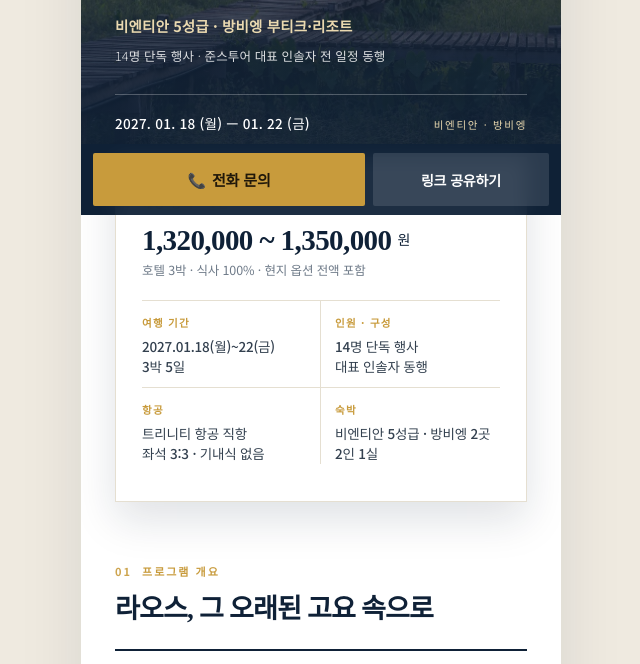
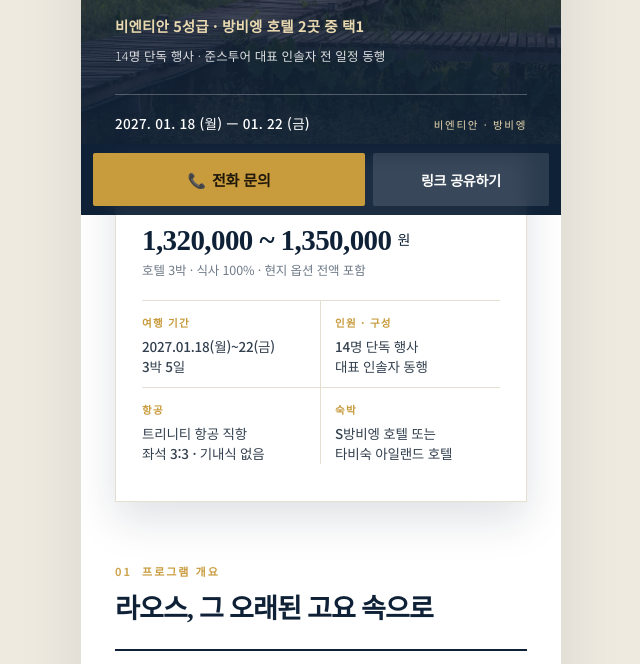
Before and after one commit to dandy914-collab/JUNS-TOUT-, a plain HTML site: page laos-2027-01/index.html in a window 1280 px wide. Shown: the part 585-1249 px from the top of the page, without its empty margins (319-959 px from the left). Drawn offline with Linux system fonts and the light colour scheme.

Commit message:
방비엥 숙박을 'S방비엥 호텔 또는 타비숙 아일랜드 호텔' 택1 조건으로 명확화 (두 곳 모두 투숙 오해 방지)

```diff
--- a/laos-2027-01/index.html
+++ b/laos-2027-01/index.html
@@ -256,7 +256,7 @@ figure{margin:0}
       <div class="hero-kicker"><span class="bar"></span><span>프라이빗 여행 · 2027 겨울</span></div>
       <h1>라오스</h1>
       <p class="hero-sub">비엔티안 · 방비엥</p>
-      <p class="hero-copy">비엔티안 5성급 · 방비엥 부티크·리조트</p>
+      <p class="hero-copy">비엔티안 5성급 · 방비엥 호텔 2곳 중 택1</p>
       <p class="hero-copy2">14명 단독 행사 · 준스투어 대표 인솔자 전 일정 동행</p>
       <div class="hero-foot">
         <span class="date">2027. 01. 18 (월) — 01. 22 (금)</span>
@@ -274,7 +274,7 @@ figure{margin:0}
       <div><dt>여행 기간</dt><dd>2027.01.18(월)~22(금)<br>3박 5일</dd></div>
       <div><dt>인원 · 구성</dt><dd>14명 단독 행사<br>대표 인솔자 동행</dd></div>
       <div><dt>항공</dt><dd>트리니티 항공 직항<br>좌석 3:3 · 기내식 없음</dd></div>
-      <div><dt>숙박</dt><dd>비엔티안 5성급 · 방비엥 2곳<br>2인 1실</dd></div>
+      <div><dt>숙박</dt><dd>S방비엥 호텔 또는<br>타비숙 아일랜드 호텔</dd></div>
     </dl>
   </div>
 
@@ -295,7 +295,7 @@ figure{margin:0}
       <div><dt>여행 기간</dt><dd>2027. 01. 18(월) ~ 01. 22(금)<span class="sub">3박 5일</span></dd></div>
       <div><dt>인원 · 구성</dt><dd>14명 단독 행사<span class="sub">준스투어 대표 인솔자 전 일정 동행</span></dd></div>
       <div><dt>항공</dt><dd>트리니티 항공(구 티웨이항공) 직항<span class="sub">좌석 배열 3:3 · 기내식 없음</span></dd></div>
-      <div><dt>숙박</dt><dd>비엔티안 5성급 · 방비엥 부티크·리조트<span class="sub">2인 1실 · 3박</span></dd></div>
+      <div><dt>숙박</dt><dd>비엔티안 유은호텔(5성급) · 방비엥은 S방비엥 호텔 또는 타비숙 아일랜드 호텔<span class="sub">2인 1실 · 3박</span></dd></div>
       <div><dt>예상 경비</dt><dd><b>1인 1,320,000 ~ 1,350,000원</b></dd></div>
     </dl>
 
@@ -331,7 +331,7 @@ figure{margin:0}
     <div class="inc-block" style="margin-top:0">
       <h3>포함 사항 <span class="n">6가지 모두 상품가에 포함</span></h3>
       <ul class="checks">
-        <li>호텔 3박(2인 1실) · 식사 100% 포함</li>
+        <li>호텔 3박(2인 1실) · 방비엥은 S방비엥 호텔 또는 타비숙 아일랜드 호텔 · 식사 100% 포함</li>
         <li>전용 차량 · 기사 및 가이드 팁</li>
         <li>관광허가서 및 관광지 입장료</li>
         <li>7대 액티비티 체험 비용 전액</li>
@@ -438,7 +438,7 @@ figure{margin:0}
       <figure class="ph"><img src="assets/img/buddha-park.jpg" width="900" height="1125" alt="부다파크의 거대한 불상" loading="lazy"><figcaption>부다파크 — 힌두상과 불상의 정원</figcaption></figure>
       <dl class="meta">
         <div><dt>식사</dt><dd>조식 호텔식 · 중식 선상식 · 석식 한식</dd></div>
-        <div><dt>숙박</dt><dd>1. S방비엥 호텔 · 2. 타비숙 아일랜드 호텔 또는 동급</dd></div>
+        <div><dt>숙박</dt><dd>S방비엥 호텔 또는 타비숙 아일랜드 호텔 (동급)</dd></div>
       </dl>
     </article>
 
@@ -521,20 +521,21 @@ figure{margin:0}
       <div class="hotel">
         <span class="city">방비엥</span>
         <div class="sub" style="margin-top:10px;padding-top:0;border-top:0">
-          <p class="name">1. S방비엥 호텔</p>
+          <p class="name">S방비엥 호텔</p>
           <p class="en">S Vangvieng Boutique Hotel · 4성급</p>
           <a class="site" href="https://svbhotel.com/" target="_blank" rel="noopener noreferrer"><span class="tag">공식</span>공식 홈페이지<span class="ar">→</span></a>
         </div>
-        <div class="sub">
-          <p class="name">2. 타비숙 아일랜드 호텔</p>
+        <p style="margin-top:16px;text-align:center;font-size:11px;font-weight:700;letter-spacing:.14em;color:var(--gold)">또는</p>
+        <div class="sub" style="margin-top:10px;padding-top:10px">
+          <p class="name">타비숙 아일랜드 호텔</p>
           <p class="en">Thavisouk Island Hotel &amp; Resort</p>
           <a class="site" href="https://www.google.com/maps/search/?api=1&amp;query=Thavisouk%20Island%20Hotel%20%26%20Resort&amp;query_place_id=ChIJyZPF0lKTJTERL_XXv8Cn6Fc" target="_blank" rel="noopener noreferrer"><span class="tag">지도</span>호텔 위치 · 정보 보기<span class="ar">→</span></a>
         </div>
-        <p class="note">2인 1실 · 2박 · 위 2곳 중 배정 (또는 동급)</p>
+        <p class="note">2인 1실 · 2박 · S방비엥 호텔 또는 타비숙 아일랜드 호텔 중 배정</p>
       </div>
     </div>
 
-    <p class="note" style="margin-top:14px">방비엥 2박은 위 2개 호텔 중 배정되며, 현지 사정에 따라 동급 호텔로 변경될 수 있습니다.<br>S방비엥 호텔은 야외 수영장 · 루프탑 바 · 레스토랑 · 피트니스를 갖추고 있습니다.</p>
+    <p class="note" style="margin-top:14px">방비엥 2박은 S방비엥 호텔 또는 타비숙 아일랜드 호텔 중 한 곳에 배정되며(두 곳 모두 투숙하는 일정이 아닙니다), 현지 사정에 따라 동급 호텔로 변경될 수 있습니다.<br>S방비엥 호텔은 야외 수영장 · 루프탑 바 · 레스토랑 · 피트니스를 갖추고 있습니다.</p>
 
     <div class="inc-block" style="margin-top:34px">
       <h3>여행 전 확인 사항 <span class="n">꼭 확인해 주세요</span></h3>
@@ -566,7 +567,7 @@ figure{margin:0}
         <b>2027. 01. 18 — 01. 22</b>
         3박 5일 · 14명 단독 행사<br>
         라오스 비엔티안 · 방비엥<br>
-        비엔티안 5성급 · 방비엥 부티크·리조트
+        비엔티안 5성급 · 방비엥 호텔 택1
       </div>
     </div>
     <div class="contact">
```
